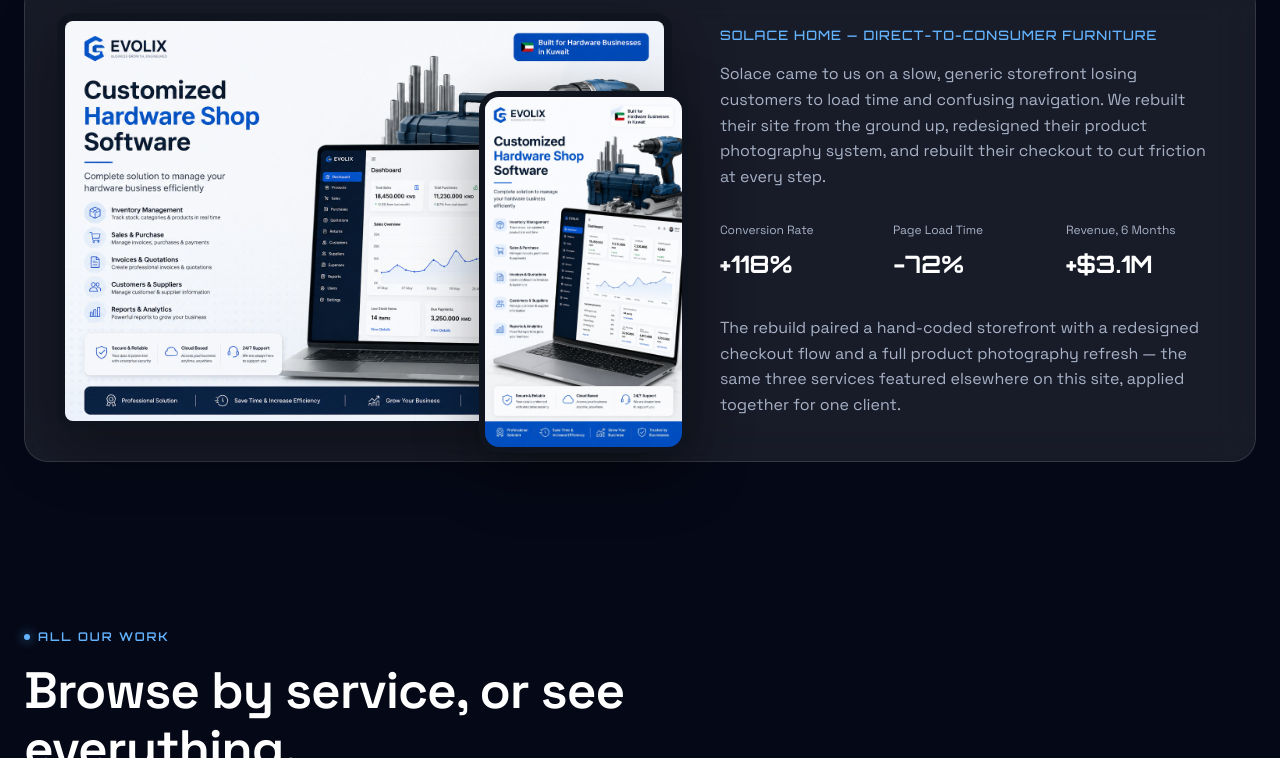
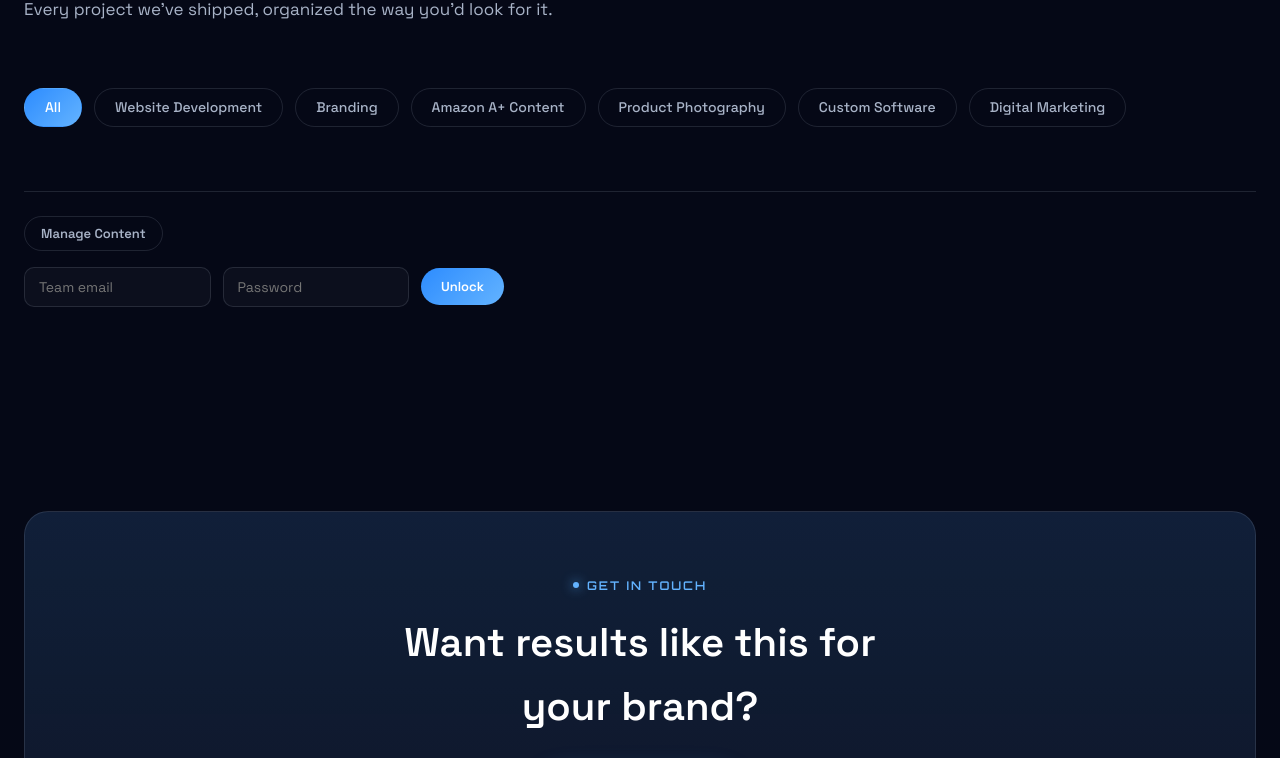
Before and after one commit to taikhumcodes/EVOLIX-WEBSITE, a website: page work.html in a window 1280 px wide. Shown: the part 757-1515 px from the top of the page. Drawn offline with nearby package versions, Linux system fonts and the light colour scheme; no server answers.

Commit message:
remove solace case study from home page from the main file

```diff
--- a/work.html
+++ b/work.html
@@ -106,7 +106,7 @@
       </div>
     </section>
 
-    <section class="work-hub">
+    <!-- <section class="work-hub">
       <div class="container">
 
         <div class="section-heading reveal" data-reveal>
@@ -157,7 +157,7 @@
         </div>
 
       </div>
-    </section>
+    </section> -->
 
     <section class="portal-section">
       <div class="container">
```
